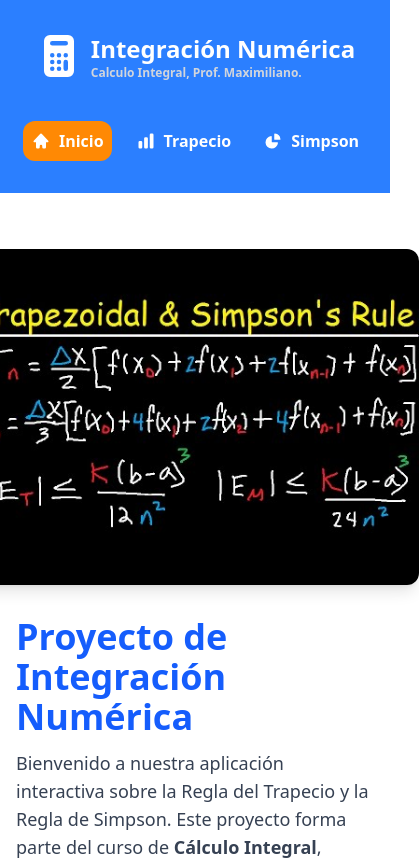
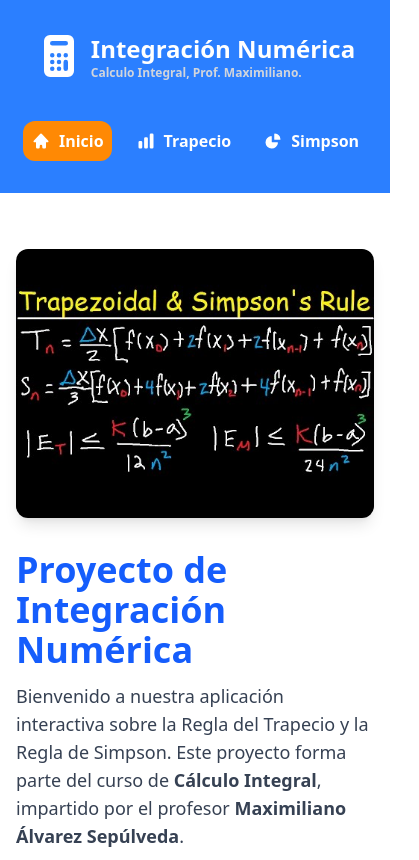
Before and after one commit to xNeuNoRo/integracion-numerica, a React (Vite) app: page / in a window 390 px wide. Shown: the top 860 px of the page, 419 px wide, since content can reach past the window. Built offline with nearby package versions, Linux system fonts and the light colour scheme.

Commit message:
feat: Update PyRunner worker initialization and enhance HomeView image styling

```diff
--- a/src/hooks/usePyRunner.ts
+++ b/src/hooks/usePyRunner.ts
@@ -17,7 +17,7 @@ export function usePyRunner() {
 
     // Crear el worker
     const worker = new Worker(
-      new URL("../workers/pyodide-worker.js", import.meta.url)
+      "/workers/pyodide-worker.js", { type: "classic" }
     );
 
     // Guardar referencia al worker
--- a/src/views/HomeView.tsx
+++ b/src/views/HomeView.tsx
@@ -10,7 +10,7 @@ export default function HomeView() {
         <img
           src="/home.jpg"
           alt="Integración numérica"
-          className="rounded-xl shadow-lg max-w-md"
+          className="rounded-xl shadow-lg w-full max-w-sm md:max-w-md h-auto object-cover"
         />
 
         <div className="space-y-3">
```
Also changed, not shown: public/workers/pyodide-worker.js (renamed from src/workers/pyodide-worker.js).
